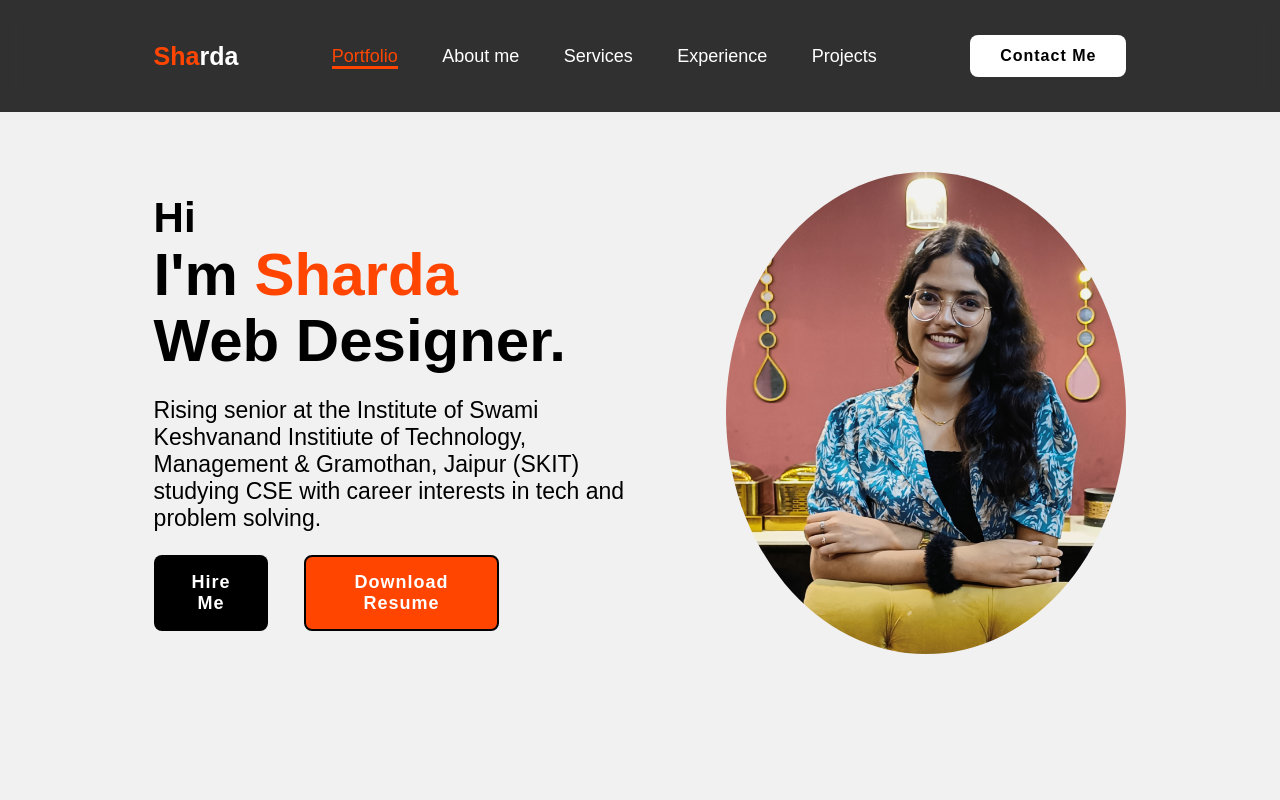
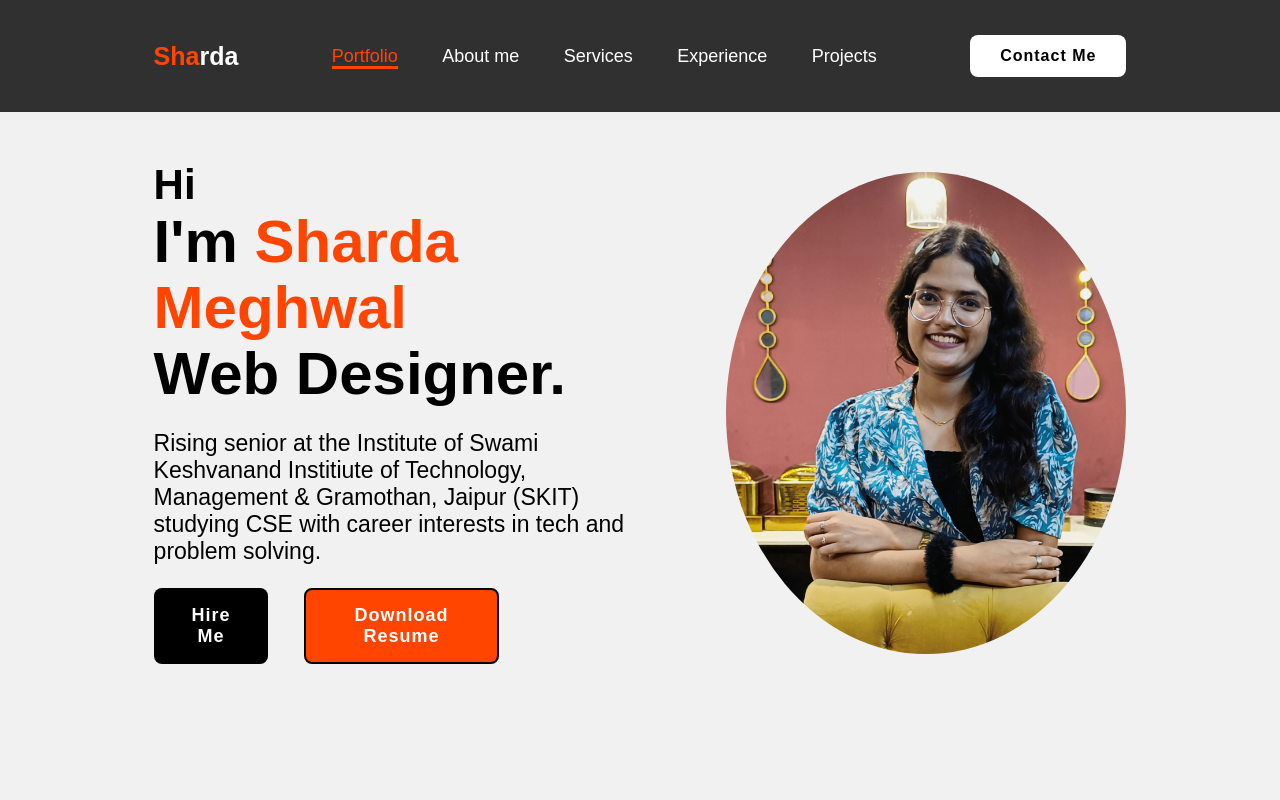
Before and after one commit to Sharda-07/Portfolio, a plain HTML site: page index.html in a window 1280 px wide. Shown: the top 800 px of the page. Drawn offline with nearby package versions, Linux system fonts and the light colour scheme.

Commit message:
index.html

```diff
--- a/index.html
+++ b/index.html
@@ -28,7 +28,7 @@
           <section class="home">
             <div class="home-content">
                 <h3>Hi</h3>
-                <h1>I'm <span>Sharda <br></span>Web Designer.
+                <h1>I'm <span>Sharda Meghwal<br></span>Web Designer.
                 </h1>
               <p>
                 Rising senior at the Institute of Swami Keshvanand Institiute of Technology, Management & Gramothan, Jaipur (SKIT)
```
